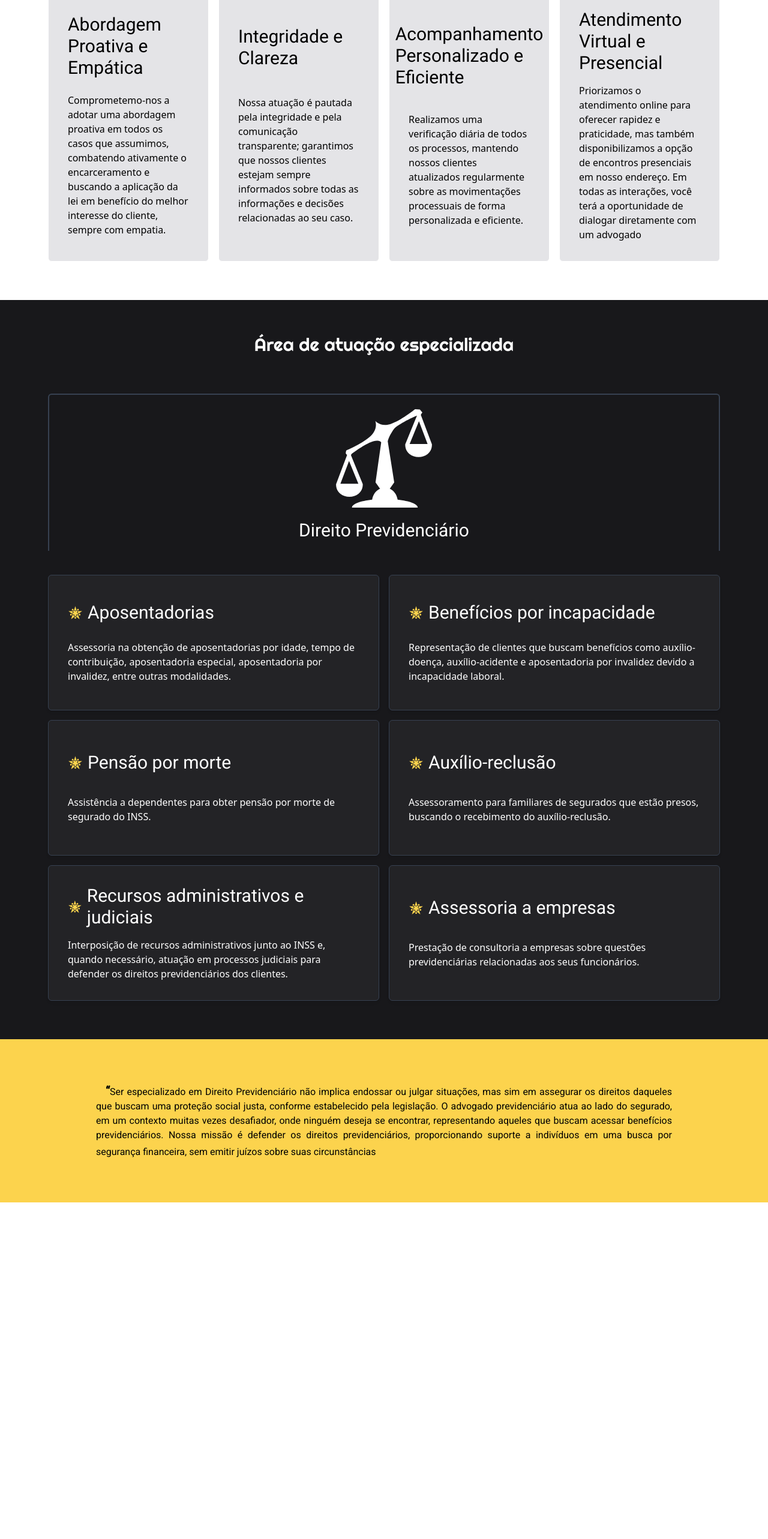
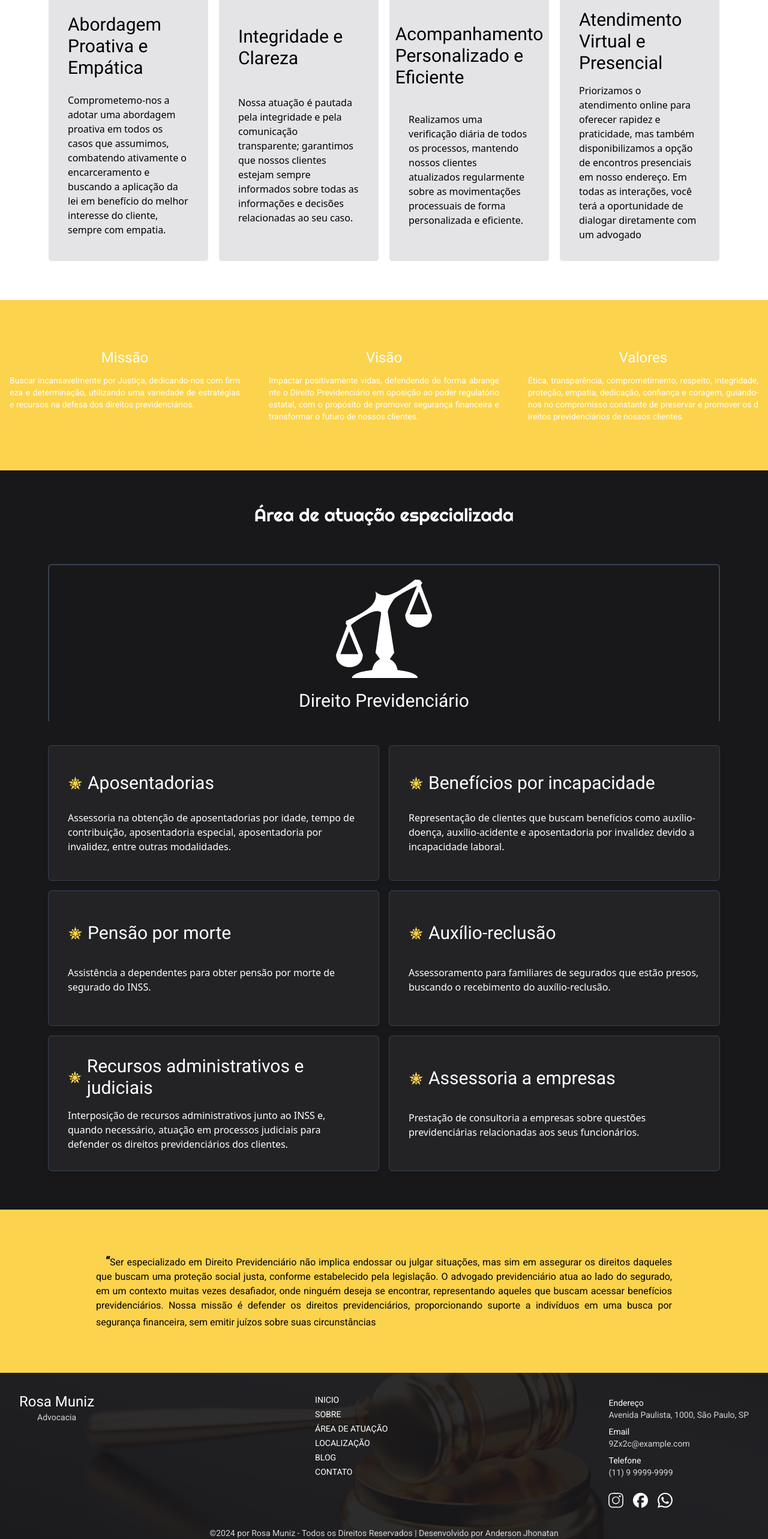
Before and after one commit to andersonjhonatan/project-Advg-RM, a Next.js app: page / in a window 1280 px wide. Shown: the part 1258-3823 px from the top of the page at 60% size. Before the commit the page ends 3262 px from the top, so only its background shows below. Built offline with nearby package versions, Linux system fonts and the light colour scheme.

Commit message:
feat: new components valores e styles: Footer

```diff
--- /dev/null
+++ b/src/components/FooterComponent.tsx
@@ -0,0 +1,101 @@
+import React from 'react'
+import { HeaderLinks } from './HeaderComponent'
+import Link from 'next/link'
+import { Roboto } from 'next/font/google'
+import { SlSocialInstagram } from 'react-icons/sl'
+import { SiWhatsapp, SiFacebook } from 'react-icons/si'
+
+const roboto = Roboto({ weight: '400', subsets: ['latin'], style: 'normal' })
+
+interface IFaleComigo {
+  title: string
+  content: string
+}
+
+const FaleComigo: IFaleComigo[] = [
+  {
+    title: 'Endereço',
+    content: 'Avenida Paulista, 1000, São Paulo, SP',
+  },
+  {
+    title: 'Email',
+    content: '9Zx2c@example.com',
+  },
+  {
+    title: 'Telefone',
+    content: '(11) 9 9999-9999',
+  },
+]
+
+const FooterComponent = () => {
+  return (
+    <footer className="bg-zinc-900 w-full flex flex-col items-center containerFooter">
+      <div className="w-full bg-zinc-900/90">
+        <div className="flex mx-auto p-8 w-full max-w-7xl justify-between">
+          <div className="flex flex-col items-center">
+            <h1 className={`${roboto.className} text-2xl text-white`}>Rosa Muniz</h1>
+            <p className={`${roboto.className} text-sm text-zinc-300`}>Advocacia</p>
+          </div>
+          <div className="">
+            {HeaderLinks.map((link: string) => (
+              <nav key={link}>
+                <Link
+                  href={`#${link.toLowerCase()}`}
+                  className={`${roboto.className} text-sm hover:underline underline-offset-4 p-2 px-6 hover:rounded-sm text-white`}
+                >
+                  {link.toUpperCase()}
+                </Link>
+              </nav>
+            ))}
+          </div>
+          <div>
+            {FaleComigo.map((faleComigo: IFaleComigo, index) => (
+              <div className="flex flex-col" key={index}>
+                <h1
+                  className={`${roboto.className} text-sm font-semibold text-white mt-2`}
+                >
+                  {faleComigo.title}
+                </h1>
+                <p className={`${roboto.className} text-sm text-zinc-300`}>
+                  {faleComigo.content}
+                </p>
+              </div>
+            ))}
+            <div className="flex gap-4 mt-6">
+              <Link href="https://wa.me/5511979999999">
+                <SlSocialInstagram size={
+                  25} className="text-white" />
+              </Link>
+              <Link
+                href="https://wa.me/5511979999999"
+                className="flex flex-col items-center justify-center gap-4"
+              >
+                <SiFacebook size={25} className="text-white" />
+              </Link>
+              <Link
+                href="https://wa.me/5511979999999"
+                className="flex flex-col items-center justify-center gap-4"
+              >
+                <SiWhatsapp size={25} className="text-white" />
+              </Link>
+            </div>
+          </div>
+        </div>
+        <div className="w-full flex justify-center">
+          <p className={`${roboto.className} text-sm text-zinc-300`}>
+            {' '}
+            ©2024 por Rosa Muniz - Todos os Direitos Reservados | Desenvolvido por{' '}
+            <a
+              className="hover:underline"
+              href="https://portfolio-seven-flax-47.vercel.app/"
+            >
+              Anderson Jhonatan
+            </a>
+          </p>
+        </div>
+      </div>
+    </footer>
+  )
+}
+
+export default FooterComponent
--- a/src/components/HeaderComponent.tsx
+++ b/src/components/HeaderComponent.tsx
@@ -5,7 +5,7 @@ import Head from 'next/head';
 
 const roboto = Roboto({ weight: "400", subsets: ["latin"] });
 
-const HeaderLinks = [
+export const HeaderLinks = [
   'Inicio',
   'Sobre',
   'Área de Atuação',
--- /dev/null
+++ b/src/components/ValoresComponent.tsx
@@ -0,0 +1,48 @@
+import React from 'react'
+import { Roboto } from 'next/font/google'
+const roboto = Roboto({ weight: '400', subsets: ['latin'] })
+
+interface IValores {
+  title: string
+  content: string
+}
+
+const Valores: IValores[] = [
+  {
+    title: 'Missão',
+    content:
+      'Buscar incansavelmente por Justiça, dedicando-nos com firmeza e determinação, utilizando uma variedade de estratégias e recursos na defesa dos direitos previdenciários.',
+  },
+  {
+    title: 'Visão',
+    content:
+      'Impactar positivamente vidas, defendendo de forma abrangente o Direito Previdenciário em oposição ao poder regulatório estatal, com o propósito de promover segurança financeira e transformar o futuro de nossos clientes.',
+  },
+  {
+    title: 'Valores',
+    content:
+      'Ética, transparência, comprometimento, respeito, integridade, proteção, empatia, dedicação, confiança e coragem, guiando-nos no compromisso constante de preservar e promover os direitos previdenciários de nossos clientes.',
+  },
+]
+
+const ValoresComponent = () => {
+  return (
+    <div className="bg-amber-300 py-16 w-screen">
+      <div className="flex flex-col max-w-7xl mx-auto gap-8 items-center ">
+        <div className="flex gap-4 justify-around">
+          {Valores.map((valores: IValores, index) => (
+            <div className=" flex flex-col rounded-md py-4 gap-3 text-center p-4 w-full" key={index}>
+              <h1 className={`${roboto.className} text-2xl text-white`}>
+                {' '}
+                {valores.title}
+              </h1>
+              <p className={`${roboto.className} text-sm text-white whitespace-normal break-all text-justify` }>{valores.content}</p>
+            </div>
+          ))}
+        </div>
+      </div>
+    </div>
+  )
+}
+
+export default ValoresComponent
--- a/src/pages/_document.tsx
+++ b/src/pages/_document.tsx
@@ -1,5 +1,6 @@
-import HeaderComponent from "@/components/HeaderComponent";
-import { Html, Head, Main, NextScript } from "next/document";
+import FooterComponent from '@/components/FooterComponent'
+import HeaderComponent from '@/components/HeaderComponent'
+import { Html, Head, Main, NextScript } from 'next/document'
 
 export default function Document() {
   return (
@@ -9,7 +10,8 @@ export default function Document() {
         <HeaderComponent />
         <Main />
         <NextScript />
+        <FooterComponent />
       </body>
     </Html>
-  );
+  )
 }
--- a/src/pages/index.tsx
+++ b/src/pages/index.tsx
@@ -2,12 +2,14 @@ import AboutComponent from '@/components/AboutComponent'
 import AtuacaoComponent from '@/components/Atuacao'
 import CardsComponents from '@/components/CardsComponents'
 import FraseComponent from '@/components/FraseComponent'
+import ValoresComponent from '@/components/ValoresComponent'
 
 export default function Home() {
   return (
     <main className="mt-28">
       <AboutComponent />
       <CardsComponents />
+      <ValoresComponent />
       <AtuacaoComponent />
       <FraseComponent />
     </main>
--- a/src/styles/globals.css
+++ b/src/styles/globals.css
@@ -7,3 +7,10 @@
   padding: 0;
   box-sizing: border-box;
 }
+
+.containerFooter {
+  background-image: url('/marteloFooter.jpg');
+  background-repeat: no-repeat;
+  background-size: cover;
+  background-position: center;
+}
--- a/tailwind.config.ts
+++ b/tailwind.config.ts
@@ -16,5 +16,6 @@ const config: Config = {
     },
   },
   plugins: [],
+  darkMode: "class",
 };
 export default config;
```
Also changed, not shown: public/marteloFooter.jpg (added).
